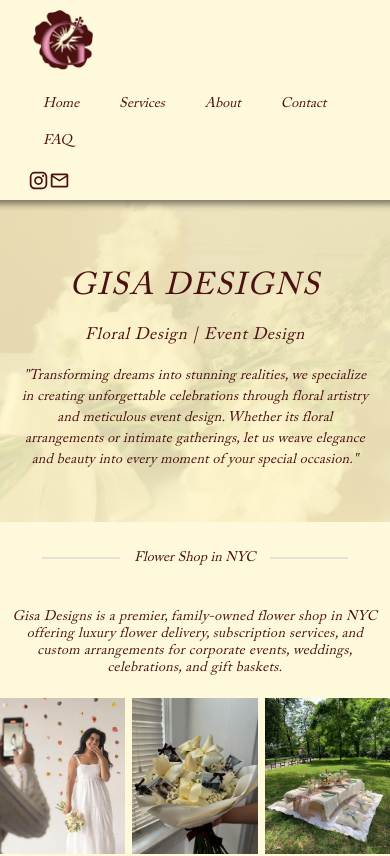
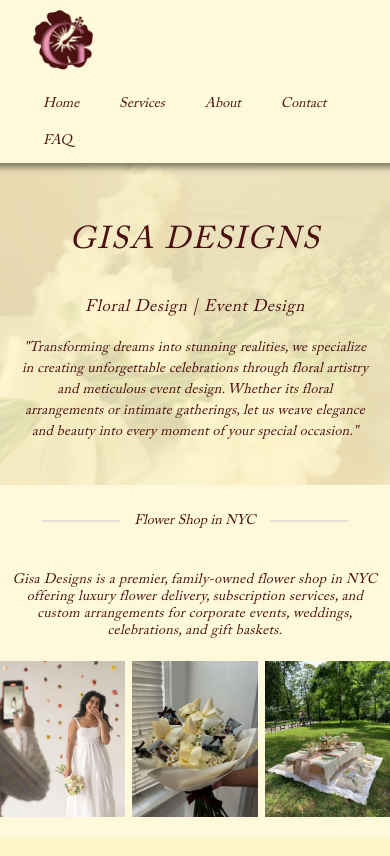
Before and after one commit to LennyRemache/gisa-designs, a React (Vite) app in the folder client/: page / in a window 390 px wide. Shown: the top 856 px of the page. Built offline with nearby package versions, Linux system fonts and the light colour scheme.

Commit message:
Added mobile responsiveness to home page

```diff
--- a/client/src/components/NavBar.jsx
+++ b/client/src/components/NavBar.jsx
@@ -25,10 +25,6 @@ export default function NavBar() {
               </NavLink>
             ))}
           </div>
-          <div className="navbar-socials">
-            <InstagramIcon />
-            <MailOutlineIcon />
-          </div>
         </nav>
       </div>
       <div className="body-content">
--- a/client/src/styles/pages/Home.css
+++ b/client/src/styles/pages/Home.css
@@ -282,10 +282,9 @@
   width: 100%;
 }
 
-@media only screen and (max-width: 1024px) {
+@media only screen and (max-width: 1110px) {
   .hero-text-brand {
     font-size: 2.5rem;
-    margin-bottom: 1.5rem;
   }
 
   .hero-text-service {
@@ -298,6 +297,9 @@
     padding: 1.5rem;
     line-height: 1.5rem;
   }
+}
+
+@media only screen and (max-width: 1024px) {
   .seperator {
     border: 0px solid red;
     padding: 2rem 0 3rem 0;
```
